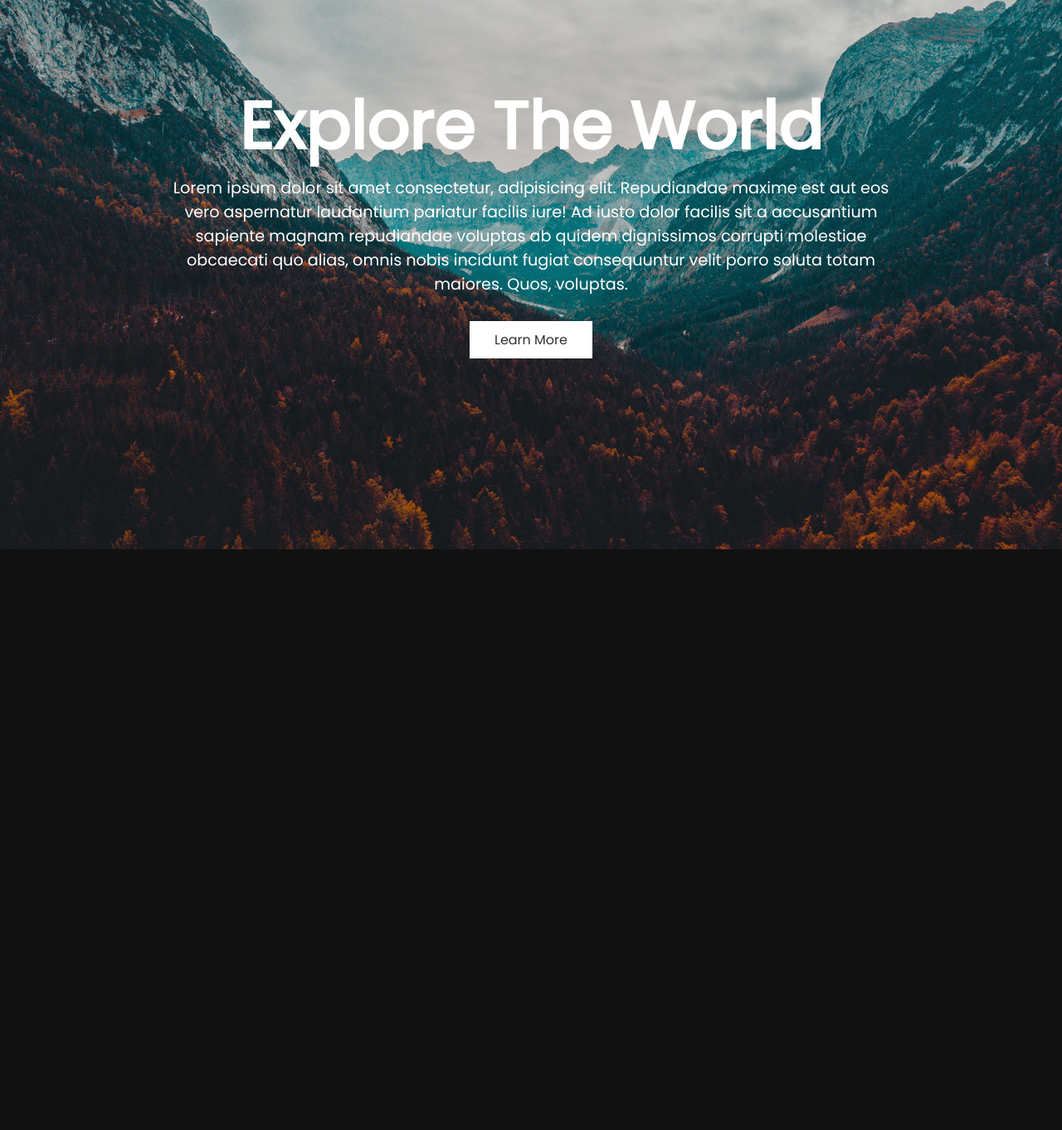
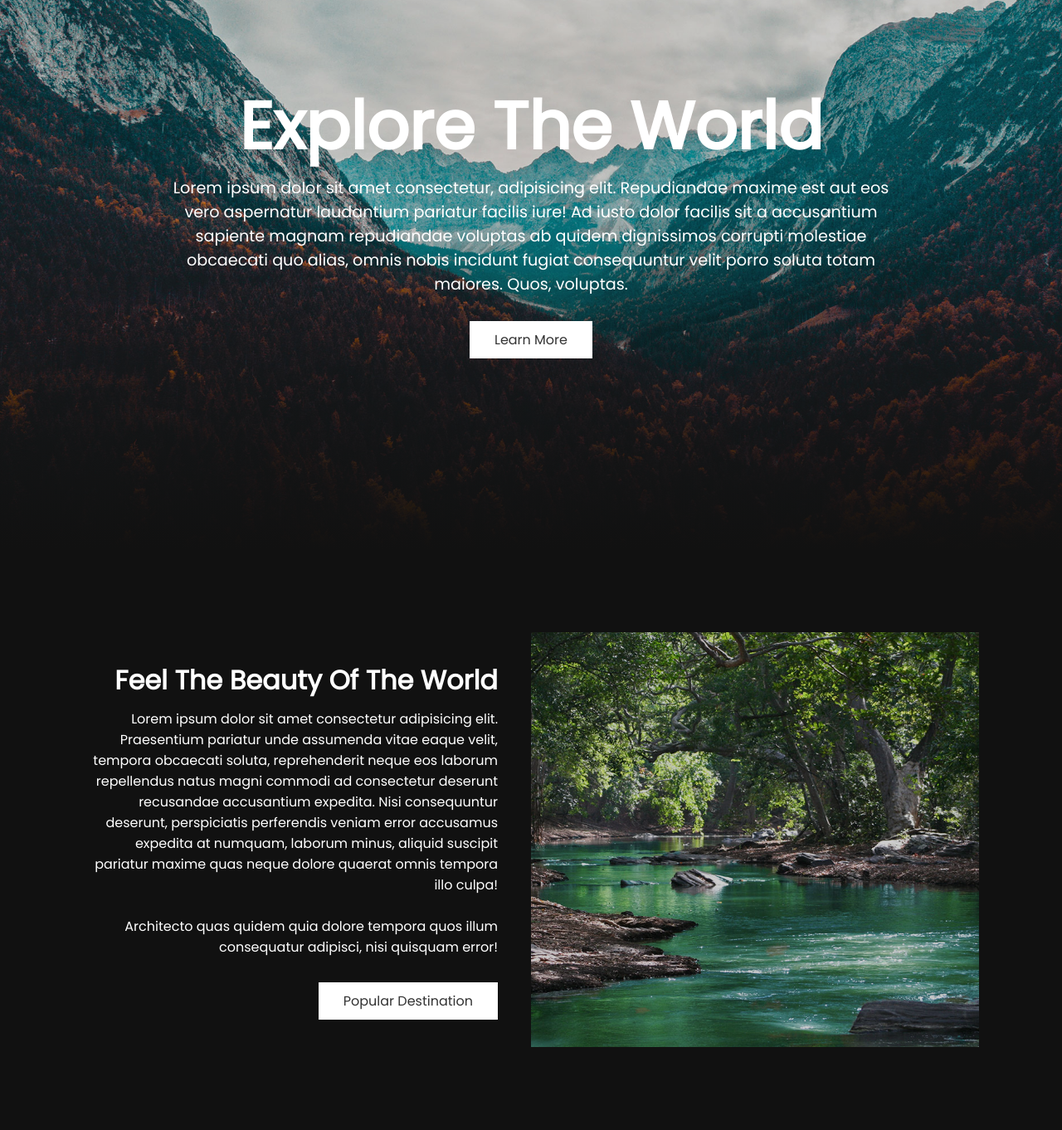
Before and after one commit to oncoder88/landing-page03, a plain HTML site: page index.html in a window 1280 px wide. Shown: the part 138-1500 px from the top of the page at 83% size. Before the commit the page ends 800 px from the top, so only its background shows below. Drawn offline with Linux system fonts and the light colour scheme.

Commit message:
Made about section

```diff
--- a/index.html
+++ b/index.html
@@ -19,8 +19,18 @@
    <h2>Explore The World</h2>
    <p>Lorem ipsum dolor sit amet consectetur, adipisicing elit. Repudiandae maxime est aut eos vero aspernatur laudantium pariatur facilis iure! Ad iusto dolor facilis sit a accusantium sapiente magnam repudiandae voluptas ab quidem dignissimos corrupti molestiae obcaecati quo alias, omnis nobis incidunt fugiat consequuntur velit porro soluta totam maiores. Quos, voluptas.</p>
    <a href="#" class="btn">Learn More</a>
-   </p>
   </div>
+ </section>
+
+ <section class="about">
+<div class="contentBx">
+ <h2 class="titleText">Feel The Beauty Of The World</h2>
+ <p class="text">Lorem ipsum dolor sit amet consectetur adipisicing elit. Praesentium pariatur unde assumenda vitae eaque velit, tempora obcaecati soluta, reprehenderit neque eos laborum repellendus natus magni commodi ad consectetur deserunt recusandae accusantium expedita. Nisi consequuntur deserunt, perspiciatis perferendis veniam error accusamus expedita at numquam, laborum minus, aliquid suscipit pariatur maxime quas neque dolore quaerat omnis tempora illo culpa! <br></br> Architecto quas quidem quia dolore tempora quos illum consequatur adipisci, nisi quisquam error!</p>
+ <a href="#" class="btn">Popular Destination</a>
+</div>
+<div class="imgBx">
+ <img src="/images/img1.jpg" alt="river in the forest" class="fitBg">
+</div>
  </section>
 </body>
 </html>
--- a/style.css
+++ b/style.css
@@ -40,6 +40,16 @@ section{
  justify-content: center;
  align-items: center;
 }
+.banner:before{
+ content: '';
+ position: absolute;
+ bottom: 0;
+ left: 0;
+ width: 100%;
+ height: 400px;
+ z-index: 1;
+ background: linear-gradient(to top,#111,transparent);
+}
 .banner .content{
  position: relative;
  max-width: 900px;
@@ -72,3 +82,32 @@ section{
  object-fit: cover;
  opacity: 0.8;
 }
+.about{
+ position: relative;
+ width: 100%;
+ display: flex;
+ justify-content: center;
+ align-items: center;
+}
+.about .contentBx{
+ min-height: 50%;
+ width: 50%;
+ text-align: end;
+ padding-right: 40px;
+}
+.titleText{
+ font-weight: 600;
+ color: #fff;
+ font-size: 2em;
+ margin-bottom: 10px;
+}
+.text{
+ color: #fff;
+ font-size: 1em;
+}
+.about .imgBx{
+ position: relative;
+ min-width: 50%;
+ width: 50%;
+ min-height: 500px;
+}
```
